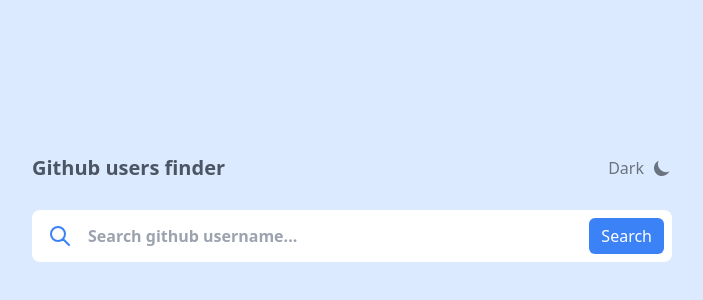
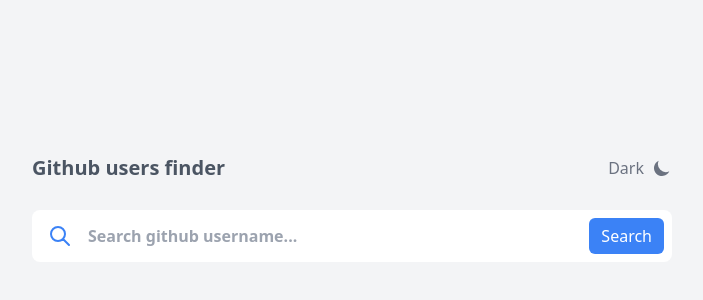
Before and after one commit to hooman182/github-user-search, a Vue app: page / in a window 1280 px wide. Shown: the part 184-484 px from the top of the page, without its empty margins (288-991 px from the left). Built offline with nearby package versions, Linux system fonts and the light colour scheme.

Commit message:
style: Change app background color

```diff
--- a/src/App.vue
+++ b/src/App.vue
@@ -1,5 +1,5 @@
 <template>
-  <div class="min-h-screen bg-blue-100 dark:bg-blue-900">
+  <div class="min-h-screen bg-gray-100 dark:bg-gray-800">
     <Index />
   </div>
 </template>
```
